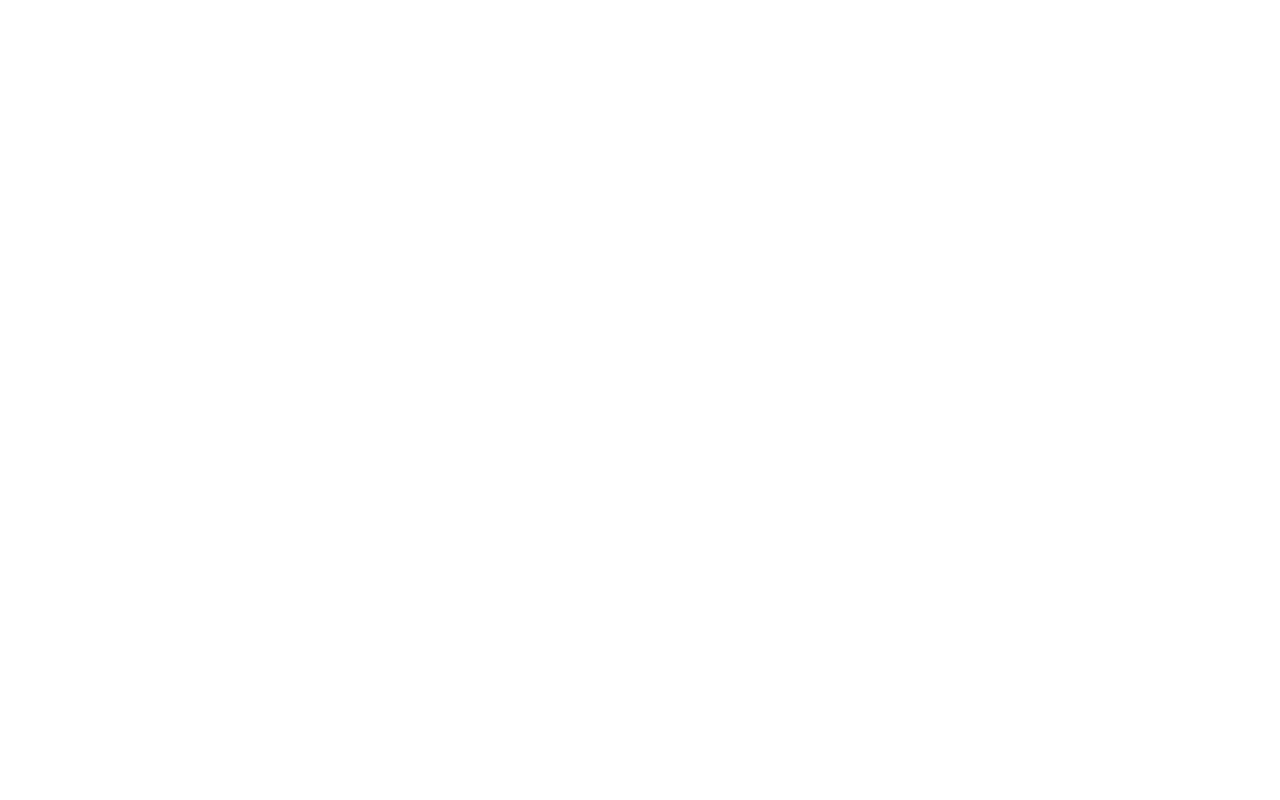
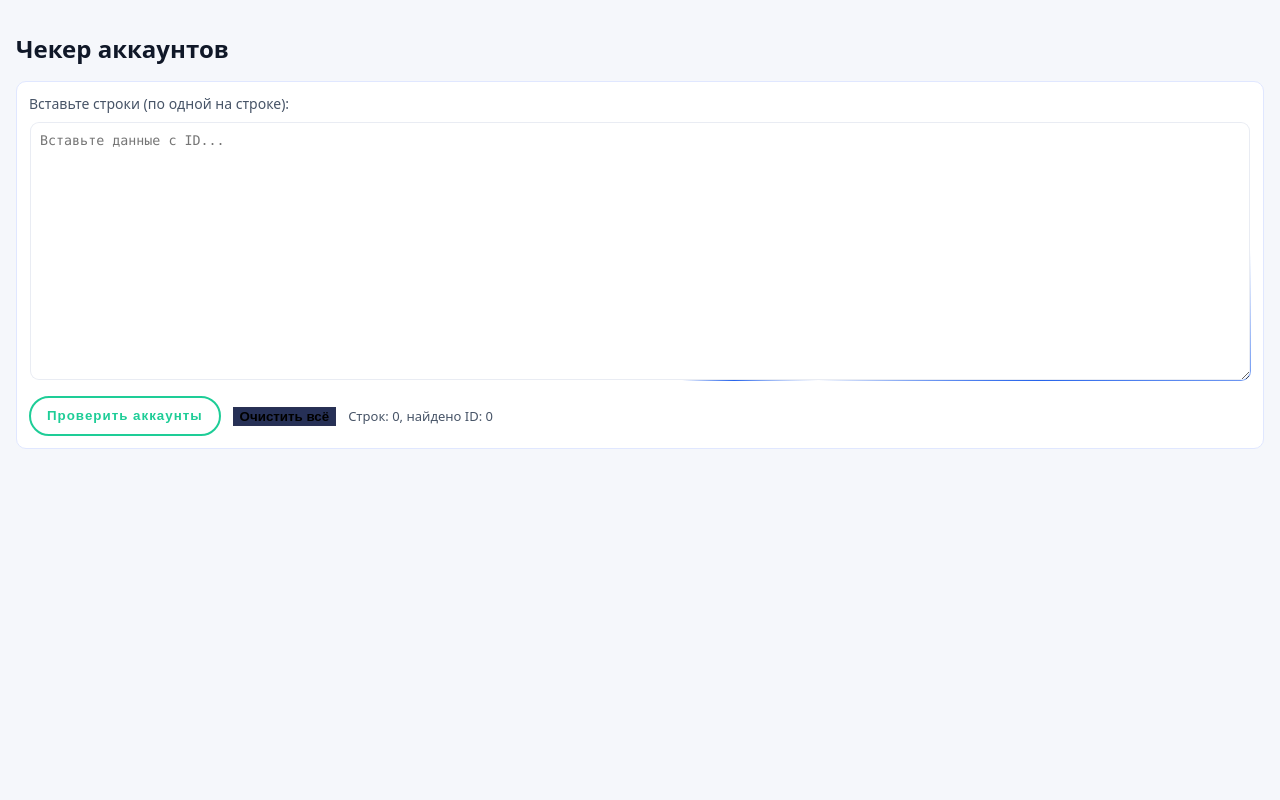
Before and after one commit to Ivan14044/checker_account_fb, a website: page public/index.html in a window 1280 px wide. Shown: the top 800 px of the page. Drawn offline with Linux system fonts and the light colour scheme; the site is published under a folder, as on GitHub Pages, so addresses that start at the root find nothing.

Commit message:
fix: use relative asset paths for GitHub Pages

```diff
--- a/public/index.html
+++ b/public/index.html
@@ -4,7 +4,7 @@
     <meta charset="utf-8" />
     <meta name="viewport" content="width=device-width, initial-scale=1" />
     <title>FB Account Checker</title>
-    <link rel="stylesheet" href="/styles.css" />
+    <link rel="stylesheet" href="styles.css" />
   </head>
   <body>
         <div class="topbar-actions"></div>
@@ -77,7 +77,7 @@
         </div>
       </div>
     </div>
-    <script src="/config.js"></script>
-    <script src="/script.js" type="module"></script>
+    <script src="config.js"></script>
+    <script src="script.js" type="module"></script>
   </body>
   </html>
```
